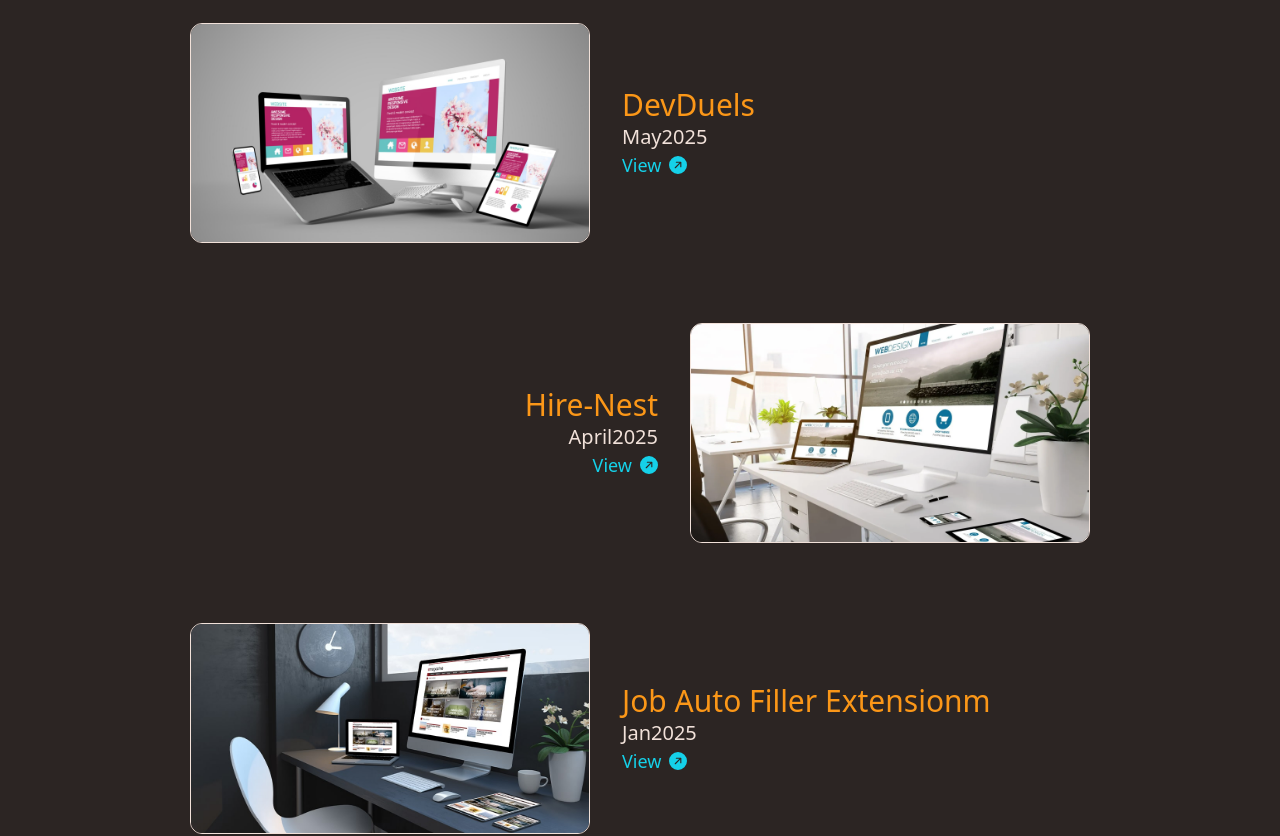
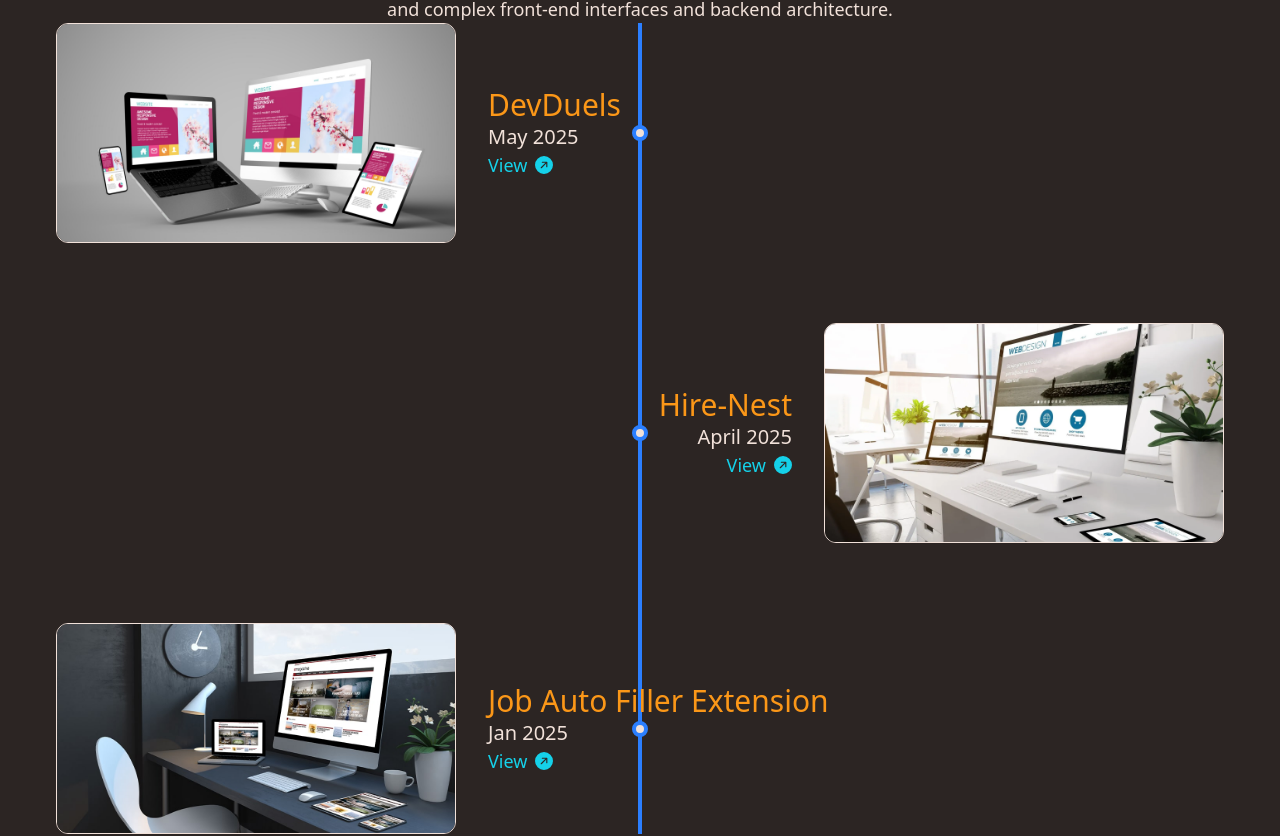
Before and after one commit to sahilforkshere/sahil-portfolio, a React (Vite) app: page / in a window 1280 px wide. Shown: the part 3518-4354 px from the top of the page. Built offline with nearby package versions, Linux system fonts and the light colour scheme.

Commit message:
timeline

```diff
--- a/src/components/projectsSection/ProjectsMain.jsx
+++ b/src/components/projectsSection/ProjectsMain.jsx
@@ -1,58 +1,38 @@
+import React, { useRef } from "react";
 import ProjectsText from "./ProjectsText";
 import SingleProject from "./SingleProject";
-import { motion } from "framer-motion";
-import { fadeIn } from "../../framerMotion/variants";
-import { Link } from "react-scroll";
+import { motion, useScroll, useSpring } from "framer-motion";
 
 const projects = [
-  {
-    name: "DevDuels",
-    year: "May2025",
-    align: "right",
-    image: "/images/website-img-1.jpg",
-    link: "https://github.com/Soham271/DevDuel.git",
-  },
-  {
-    name: "Hire-Nest",
-    year: "April2025",
-    align: "left",
-    image: "/images/website-img-2.webp",
-    link: "https://github.com/sahilforkshere/HireNest-Job_Portal.git",
-  },
-  {
-    name: "Job Auto Filler Extensionm",
-    year: "Jan2025",
-    align: "right",
-    image: "/images/website-img-3.jpg",
-    link: "https://github.com/sahilforkshere/Job_Application_Auto-filler.git",
-  },
-
+  { name: "DevDuels", year: "May 2025", align: "right", image: "/images/website-img-1.jpg", link: "https://github.com/Soham271/DevDuel.git" },
+  { name: "Hire-Nest", year: "April 2025", align: "left", image: "/images/website-img-2.webp", link: "https://github.com/sahilforkshere/HireNest-Job_Portal.git" },
+  { name: "Job Auto Filler Extension", year: "Jan 2025", align: "right", image: "/images/website-img-3.jpg", link: "https://github.com/sahilforkshere/Job_Application_Auto-filler.git" },
 ];
 
 const ProjectsMain = () => {
+  const containerRef = useRef(null);
+  const { scrollYProgress } = useScroll({ container: containerRef });
+  const scaleY = useSpring(scrollYProgress, { stiffness: 100, damping: 30, restDelta: 0.001 });
+
   return (
-    <div id="projects" className="max-w-[1200px] mx-auto px-4">
-      <motion.div
-        variants={fadeIn("top", 0)}
-        initial="hidden"
-        whileInView="show"
-        viewport={{ once: false, amount: 0.7 }}
-      >
-        <ProjectsText />
-      </motion.div>
-      <div className="flex flex-col gap-20 max-w-[900px] mx-auto mt-12">
-        {projects.map((project, index) => {
-          return (
-            <SingleProject
-              key={index}
-              name={project.name}
-              year={project.year}
-              align={project.align}
-              image={project.image}
-              link={project.link}
-            />
-          );
-        })}
+    <div id="projects" className="relative max-w-[1200px] mx-auto px-4 py-12">
+      <ProjectsText />
+
+      <div ref={containerRef} className="relative space-y-20">
+        {/* Animated vertical line grows with scroll */}
+        <motion.div
+          style={{ scaleY }}
+          className="absolute left-1/2 top-0 transformed -translate-x-1/2 w-1 bg-blue-500 origin-top h-full"
+        />
+
+        {/* Project cards */}
+        {projects.map((project, i) => (
+          <div key={i} className="relative">
+            <SingleProject {...project} />
+            {/* Dot marker aligned to the line */}
+            <div className="absolute left-1/2 transform -translate-x-1/2 -translate-y-1/2 w-4 h-4 bg-white border-4 border-blue-500 rounded-full top-1/2" />
+          </div>
+        ))}
       </div>
     </div>
   );
```
Also changed, not shown: package.json (+7 -1 lines), 1 other file (tests, documents, lock files or other folders).
